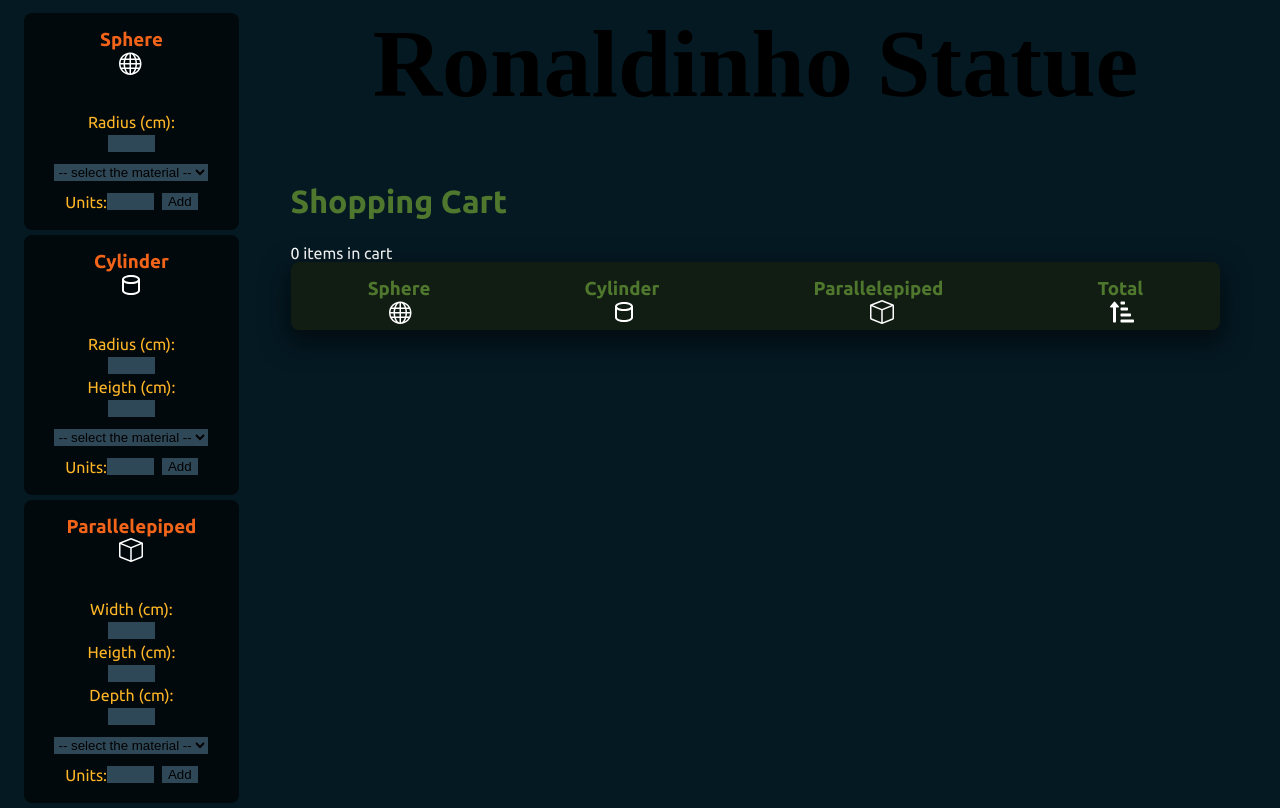
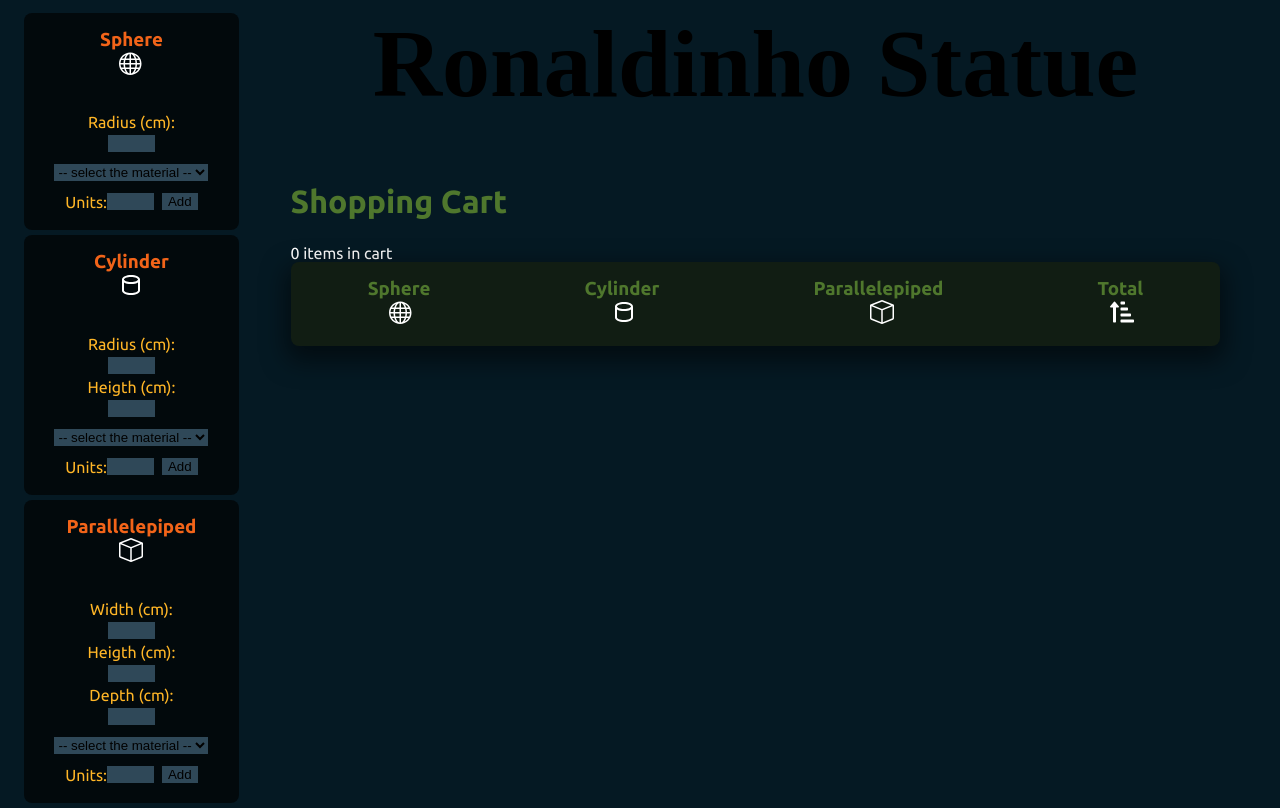
Before and after one commit to lavarinimoreira/ronaldinho-statue, a React (Create React App) app: page / in a window 1280 px wide. Built offline with nearby package versions, Linux system fonts and the light colour scheme; a web font is replaced by a local one.

Commit message:
updating styles; adding padding

```diff
--- a/src/index.css
+++ b/src/index.css
@@ -50,6 +50,7 @@
   justify-content: space-around;
   text-align: center;
   box-shadow: 0px 10px 25px 5px rgba(0, 0, 0, 0.5);
+  padding: 0 0 16px 0;
 }
 
 .shopping-cart h2 {
```
